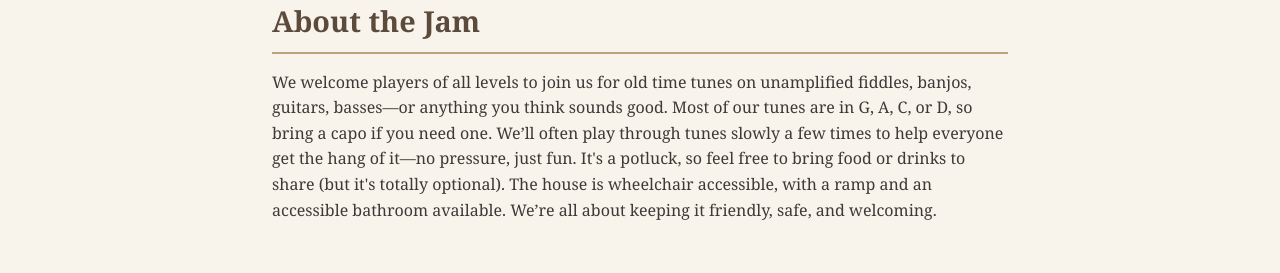
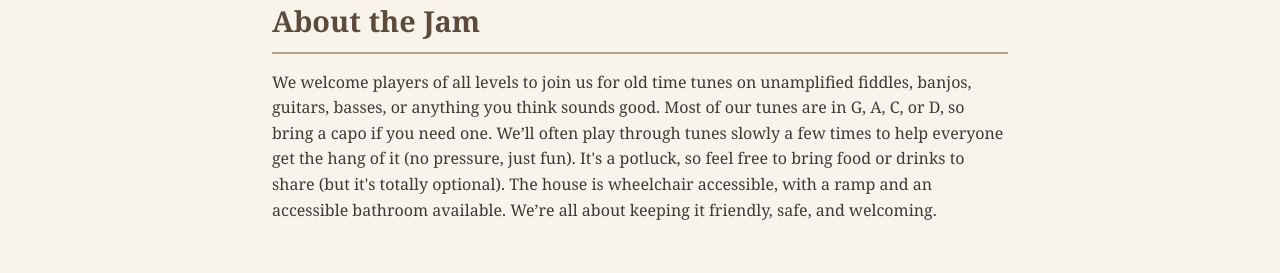
Before and after one commit to mrh3r3sy/Detroit-Oldtime, a plain HTML site: page index.html in a window 1280 px wide. Shown: the part 196-469 px from the top of the page. Drawn offline with Linux system fonts and the light colour scheme.

```diff
--- a/index.html
+++ b/index.html
@@ -17,9 +17,9 @@
 <section>
   <h2>About the Jam</h2>
   <p>
-We welcome players of all levels to join us for old time tunes on unamplified fiddles, banjos, guitars, basses—or anything you think sounds good. Most of our tunes are in G, A, C, or D, so bring a capo if you need one.
+We welcome players of all levels to join us for old time tunes on unamplified fiddles, banjos, guitars, basses, or anything you think sounds good. Most of our tunes are in G, A, C, or D, so bring a capo if you need one.
 
-We’ll often play through tunes slowly a few times to help everyone get the hang of it—no pressure, just fun.
+We’ll often play through tunes slowly a few times to help everyone get the hang of it (no pressure, just fun).
 
 It's a potluck, so feel free to bring food or drinks to share (but it's totally optional).
 
```
